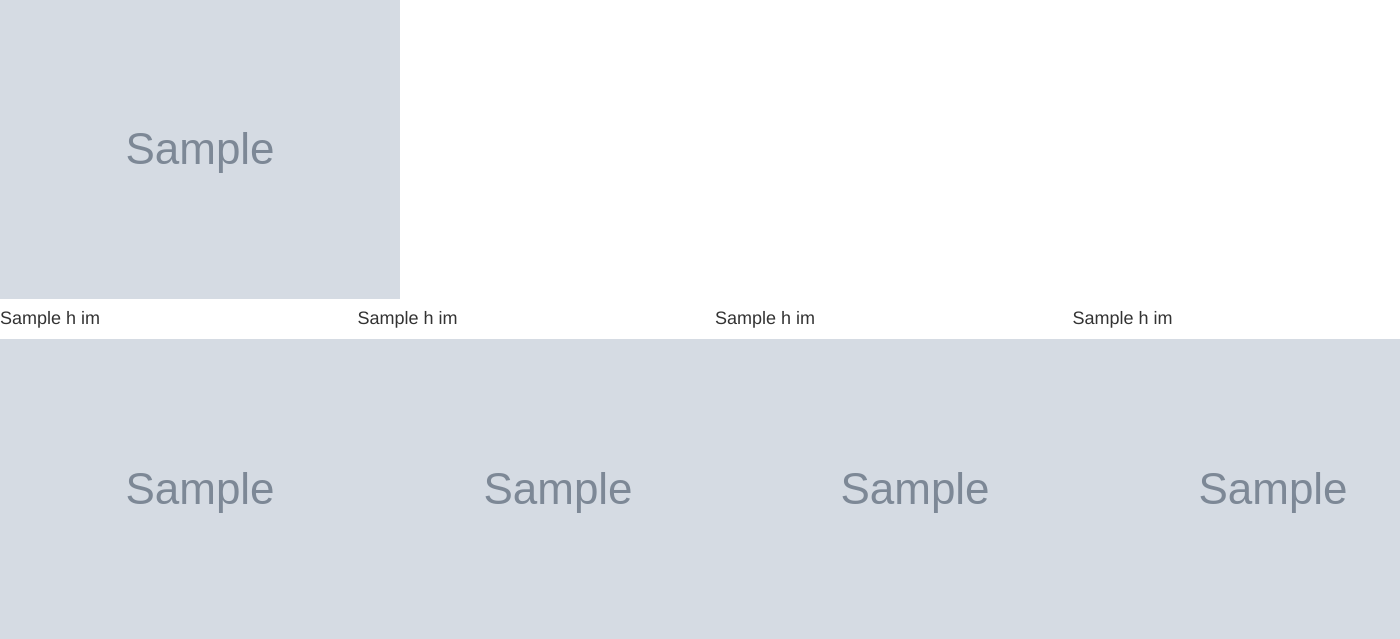
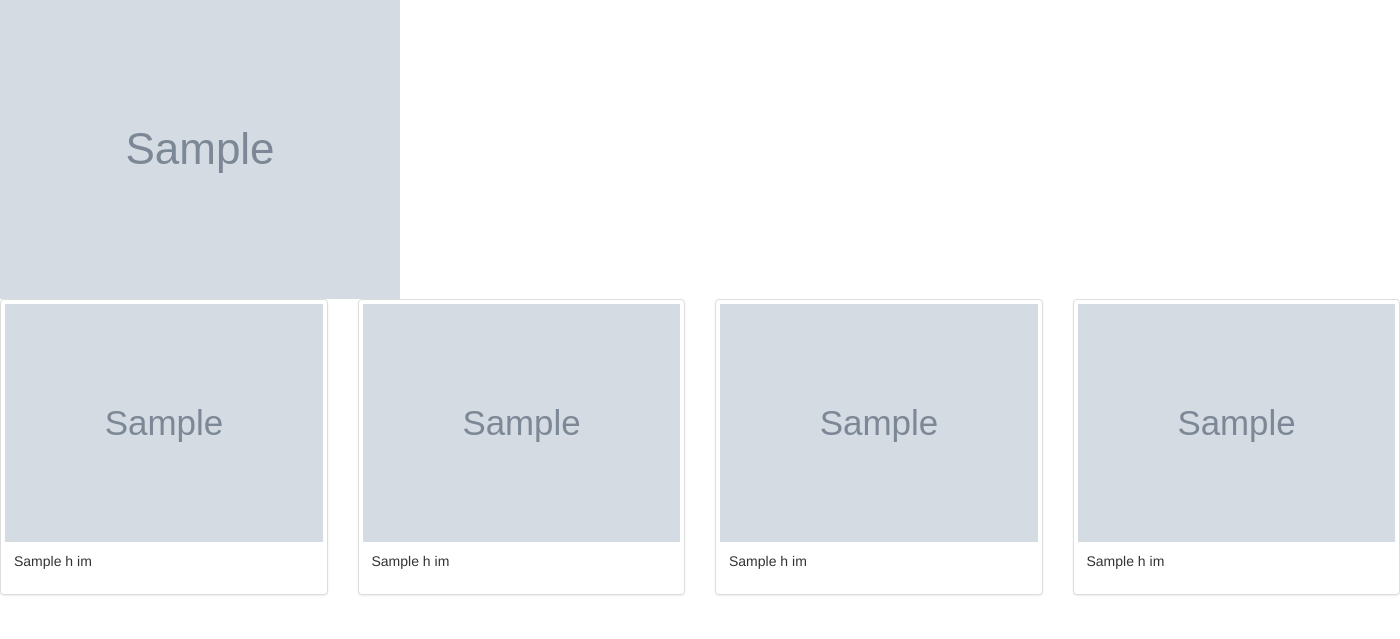
Before and after one commit to luisvegai/Mission-to-Mars, a Flask app: page / in a window 1400 px wide; the page is wider, and only the part inside the window is pictured. Shown: the part 468-1107 px from the top of that part. After the commit the page ends 1064 px from the top of that part, so only its background shows below. Run offline with Flask 2, Linux system fonts and the light colour scheme; grey boxes marked "Sample" are stand-in pictures; a database or web service that is not in the repository returns one stand-in record (values such as "Sample title"); some libraries are stand-ins or nearby versions.

Commit message:
Uploading files

```diff
--- a/apps/templates/index.html
+++ b/apps/templates/index.html
@@ -48,29 +48,47 @@
                 {{ mars.facts | safe }}
             </div>
         </div>
-        <div class="row" id="hemisph-image">
-            <!-- Second level -->
+        <div class="row">
             <div class="col-md-3">
-                <h4>{{mars.h_im[0]['title']}}</h4>
-                <!-- <img src="{{ mars.featured_image }}" class="img-responsive" alt="Responsive image"> -->
-                <a href="{{mars.h_im[0]['img_url']}}"  target="_blank"><img src="{{mars.t_im[0]['img_url']}}"></a>
-            </div>
-            <!-- Mars Facts -->
-            <div class="col-md-3">
-                <h4>{{mars.h_im[1]['title']}}</h4>
-                <!-- <img src="{{ mars.featured_image }}" class="img-responsive" alt="Responsive image"> -->
-                <a href="{{mars.h_im[1]['img_url']}}"  target="_blank"><img src="{{mars.t_im[1]['img_url']}}"></a>
+              <div class="thumbnail">
+                <a href="{{mars.h_im[0]['img_url']}}">
+                  <img src="{{mars.t_im[0]['img_url']}}" alt="H0" style="width:100%">
+                  <div class="caption">
+                    <p>{{mars.h_im[0]['title']}}</p>
+                  </div>
+                </a>
+              </div>
             </div>
             <div class="col-md-3">
-                <h4>{{mars.h_im[2]['title']}}</h4>
-                <!-- <img src="{{ mars.featured_image }}" class="img-responsive" alt="Responsive image"> -->
-                <a href="{{mars.h_im[2]['img_url']}}"  target="_blank"><img src="{{mars.t_im[2]['img_url']}}"></a>
+              <div class="thumbnail">
+                <a href="{{mars.h_im[1]['img_url']}}">
+                  <img src="{{mars.t_im[1]['img_url']}}" alt="H1" style="width:100%">
+                  <div class="caption">
+                    <p>{{mars.h_im[1]['title']}}</p>
+                  </div>
+                </a>
+              </div>
             </div>
             <div class="col-md-3">
-                <h4>{{mars.h_im[3]['title']}}</h4>
-                <!-- <img src="{{ mars.featured_image }}" class="img-responsive" alt="Responsive image"> -->
-                <a href="{{mars.h_im[3]['img_url']}}"  target="_blank"><img src="{{mars.t_im[3]['img_url']}}"></a>
+              <div class="thumbnail">
+                <a href="{{mars.h_im[2]['img_url']}}">
+                  <img src="{{mars.t_im[2]['img_url']}}" alt="H2" style="width:100%">
+                  <div class="caption">
+                    <p>{{mars.h_im[2]['title']}}</p>
+                  </div>
+                </a>
+              </div>
             </div>
-        </div>
+            <div class="col-md-3">
+                <div class="thumbnail">
+                  <a href="{{mars.h_im[3]['img_url']}}">
+                    <img src="{{mars.t_im[3]['img_url']}}" alt="H3" style="width:100%">
+                    <div class="caption">
+                      <p>{{mars.h_im[3]['title']}}</p>
+                    </div>
+                  </a>
+                </div>
+              </div>
+          </div>
     </body>
 </html>
```
